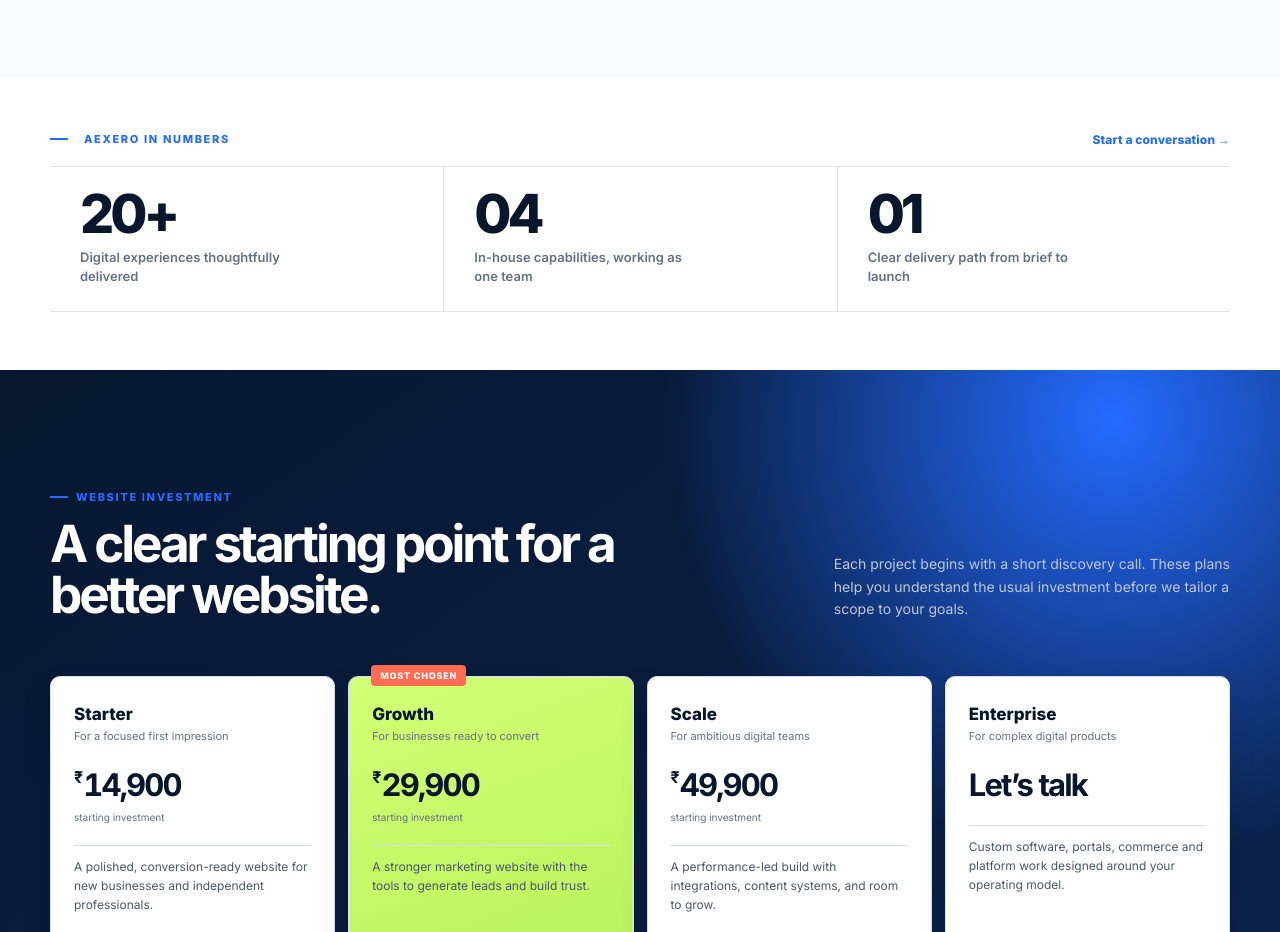
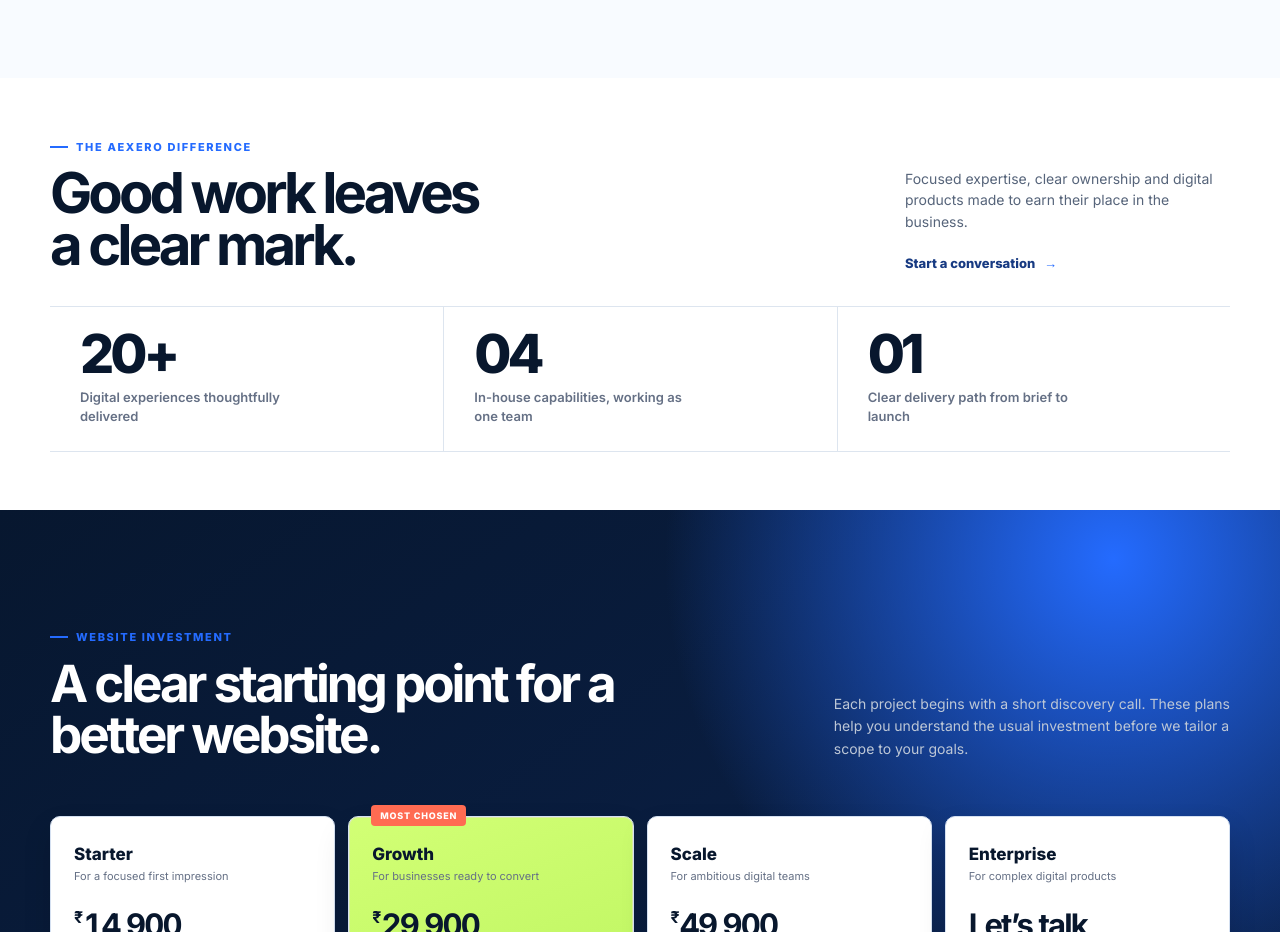
Before and after one commit to Robin-009/AexeroSolutions, a React (Vite) app: page / in a window 1280 px wide. Shown: the part 1960-2892 px from the top of the page. Built offline with nearby package versions, Linux system fonts and the light colour scheme.

Commit message:
Strengthen proof section heading

```diff
--- a/src/App.css
+++ b/src/App.css
@@ -218,3 +218,15 @@
   #services.section { padding:58px 0 66px; }
   #services .split-heading { margin-bottom:34px; }
 }
+
+/* A proper proof-section introduction replaces the generic numbers label. */
+#work .section-label { display:none; }
+#work .proof-heading { display:grid; grid-template-columns:1.35fr .65fr; gap:48px; align-items:end; margin-bottom:34px; }
+#work .proof-heading h2 { max-width:650px; margin:13px 0 0; color:var(--ink); font-size:clamp(38px,4.4vw,64px); letter-spacing:-.07em; line-height:.93; }
+#work .proof-heading > div:last-child { max-width:325px; justify-self:end; }
+#work .proof-heading > div:last-child p { margin:0 0 19px; color:var(--muted); font-size:14px; line-height:1.55; }
+#work .proof-heading .text-link { color:#173a82; }
+@media(max-width:720px) {
+  #work .proof-heading { grid-template-columns:1fr; gap:20px; margin-bottom:28px; }
+  #work .proof-heading > div:last-child { max-width:100%; justify-self:start; }
+}
--- a/src/App.jsx
+++ b/src/App.jsx
@@ -43,7 +43,7 @@
 
       <section id="services" className="section"><div className="wrap"><div className="split-heading"><p className="eyebrow">WHAT WE BUILD</p><h2>A capable team for the parts that matter.</h2><p>Whether you need a high-performing website or a more involved digital product, we start with the business problem and build the right answer.</p></div><div className="service-list">{services.map(([number, title, text]) => <article key={number}><span>{number}</span><div><h3>{title}</h3><p>{text}</p></div><b>↗</b></article>)}</div></div></section>
 
-      <section id="work" className="section work-section"><div className="wrap"><div className="section-label"><p className="eyebrow">SELECTED WORK</p><a className="text-link" href="#contact">Tell us about your brief <b>→</b></a></div><div className="work-grid">{projects.map(([name, type, text], index) => <article key={name} className={`work-card work-${index + 1}`}><div className="work-visual"><span>{type}</span><strong>{name.slice(0, 1)}</strong><i /></div><div className="work-copy"><p>{type}</p><h3>{name}</h3><span>{text}</span><a href="#contact">Explore the project <b>↗</b></a></div></article>)}</div></div></section>
+      <section id="work" className="section work-section"><div className="wrap"><div className="proof-heading"><div><p className="eyebrow">THE AEXERO DIFFERENCE</p><h2>Good work leaves<br />a clear mark.</h2></div><div><p>Focused expertise, clear ownership and digital products made to earn their place in the business.</p><a className="text-link" href="#contact">Start a conversation <b>→</b></a></div></div><div className="work-grid">{projects.map(([name, type, text], index) => <article key={name} className={`work-card work-${index + 1}`}><div className="work-visual"><span>{type}</span><strong>{name.slice(0, 1)}</strong><i /></div><div className="work-copy"><p>{type}</p><h3>{name}</h3><span>{text}</span><a href="#contact">Explore the project <b>↗</b></a></div></article>)}</div></div></section>
 
       <section id="pricing" className="section pricing"><div className="wrap"><div className="pricing-intro"><div><p className="eyebrow">WEBSITE INVESTMENT</p><h2>A clear starting point for a better website.</h2></div><p>Each project begins with a short discovery call. These plans help you understand the usual investment before we tailor a scope to your goals.</p></div><div className="plan-grid">{plans.map((plan) => <article className={`plan ${plan.featured ? 'featured' : ''}`} key={plan.name}>{plan.featured && <span className="popular">Most chosen</span>}<div className="plan-head"><p>{plan.name}</p><small>{plan.note}</small><h3>{plan.enterprise ? plan.price : <><sup>₹</sup>{plan.price}</>}</h3>{!plan.enterprise && <span>starting investment</span>}</div><p className="plan-description">{plan.description}</p><ul>{plan.features.map((feature) => <li key={feature}><b>✓</b>{feature}</li>)}</ul><button onClick={() => setSelectedPlan(plan)} className={plan.featured ? 'button button-dark' : 'button button-light'}>{plan.enterprise ? 'Discuss your scope' : `Choose ${plan.name}`} <b>→</b></button></article>)}</div><p className="pricing-note">All plans are indicative starting points. Taxes, third-party services, hosting, content and specialist integrations are scoped separately where needed.</p></div></section>
 
```
